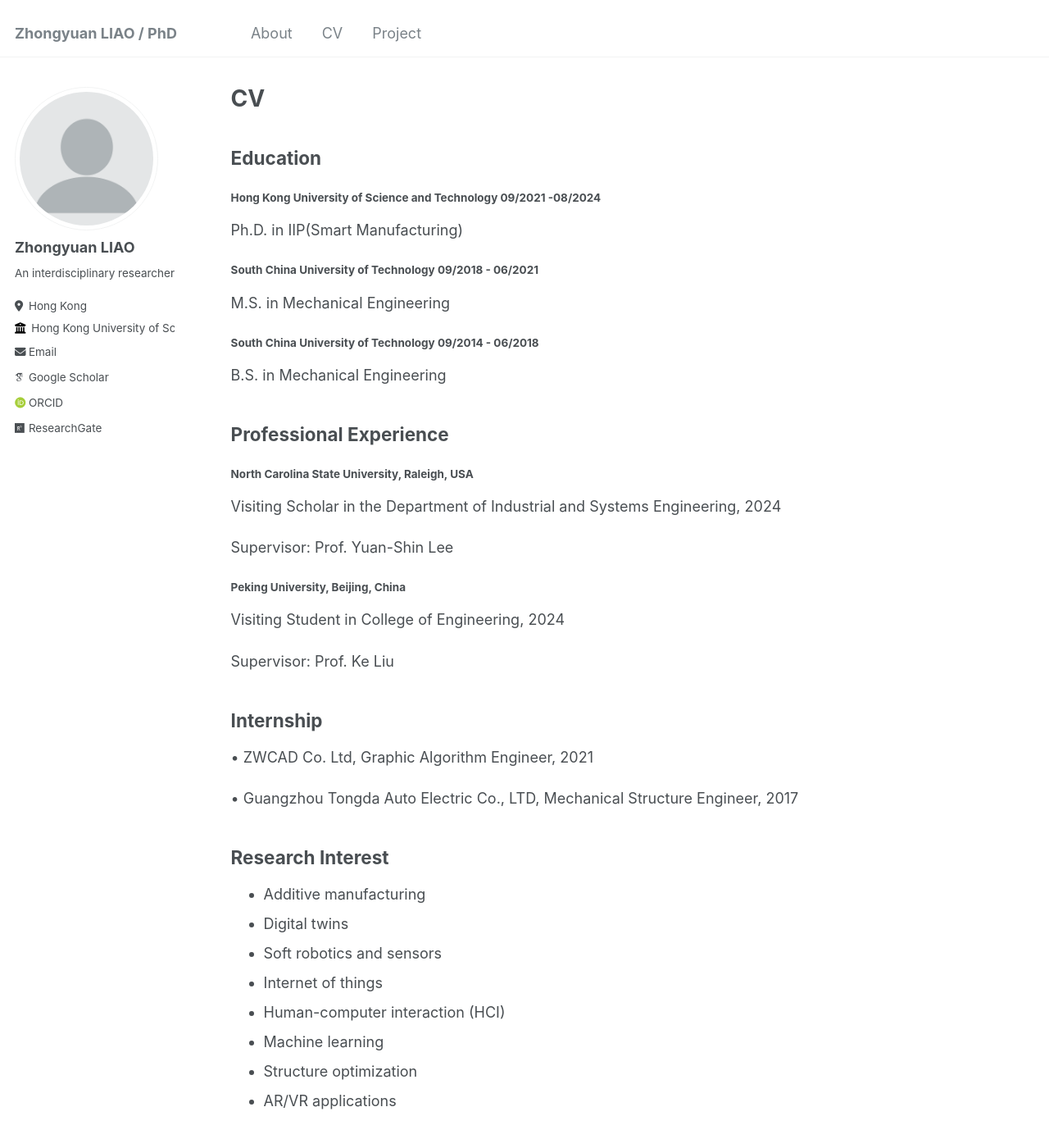
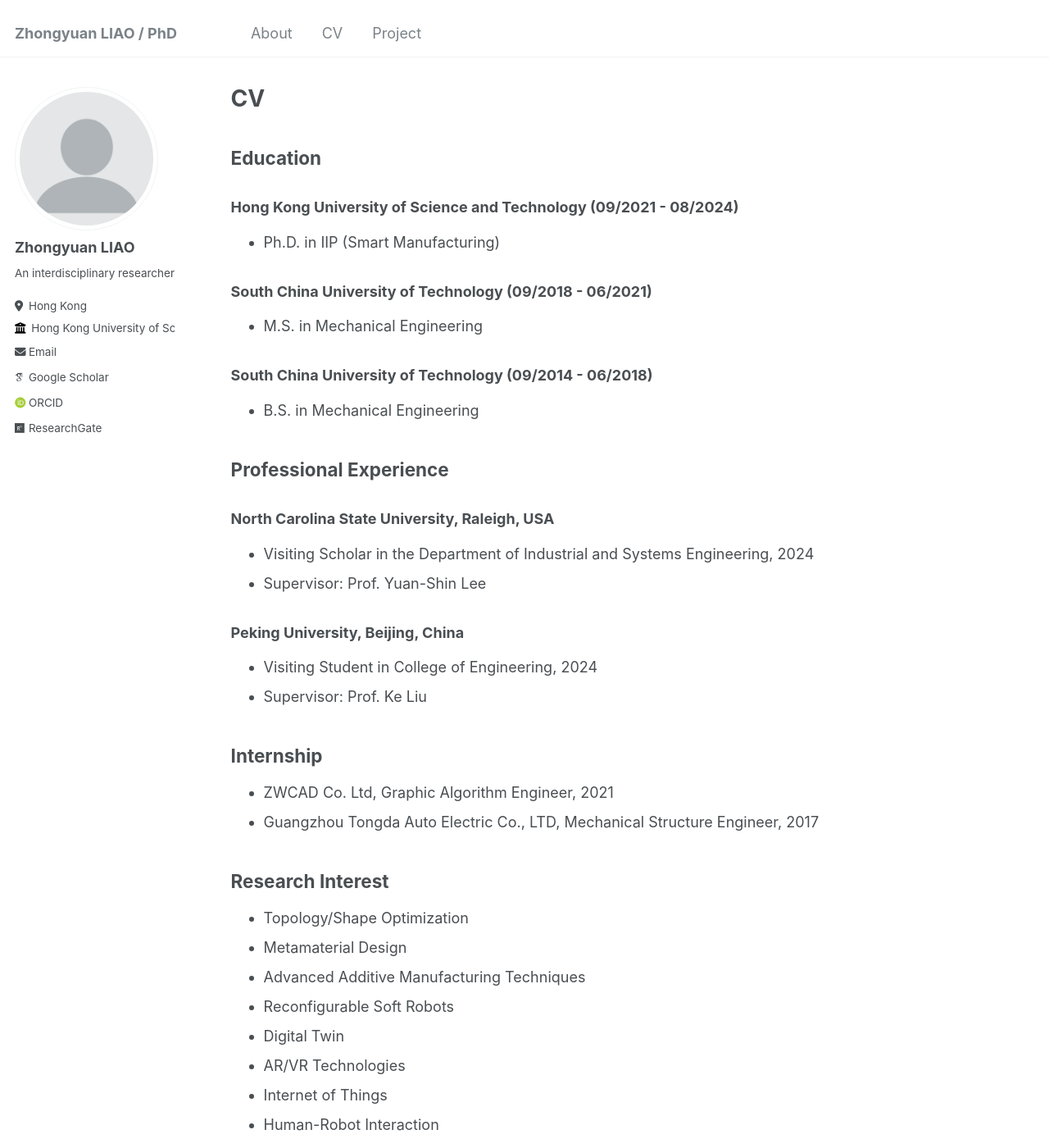
Before and after one commit to yuanzero/yuanzero.github.io, a Jekyll site: the page built from _pages/cv.md, in a window 1280 px wide and 1400 px high. Shown: the whole window at 82% size. Built offline with Jekyll 4.4.1, drawn with Linux system fonts in a browser that asks for light colours; some web fonts are replaced.

Commit message:
Update cv.md

```diff
--- a/_pages/cv.md
+++ b/_pages/cv.md
@@ -9,50 +9,41 @@ redirect_from:
 
 {% include base_path %}
 
+
 ## Education
-#### Hong Kong University of Science and Technology 09/2021 -08/2024
-Ph.D. in IIP(Smart Manufacturing)
+### Hong Kong University of Science and Technology (09/2021 - 08/2024)
+- Ph.D. in IIP (Smart Manufacturing)
 
-#### South China University of Technology	09/2018 - 06/2021
+### South China University of Technology (09/2018 - 06/2021)
+- M.S. in Mechanical Engineering
 
-M.S. in Mechanical Engineering
-
-#### South China University of Technology	09/2014 - 06/2018
-B.S. in Mechanical Engineering
+### South China University of Technology (09/2014 - 06/2018)
+- B.S. in Mechanical Engineering
 
 ## Professional Experience
+### North Carolina State University, Raleigh, USA
+- Visiting Scholar in the Department of Industrial and Systems Engineering, 2024
+- Supervisor: Prof. Yuan-Shin Lee
 
-#### North Carolina State University, Raleigh, USA
-
-Visiting Scholar in the Department of Industrial and Systems Engineering, 2024
-
-Supervisor: Prof. Yuan-Shin Lee
-
-#### Peking University, Beijing, China
-
-Visiting Student in College of Engineering, 2024
-
-Supervisor: Prof. Ke Liu
+### Peking University, Beijing, China
+- Visiting Student in College of Engineering, 2024
+- Supervisor: Prof. Ke Liu
 
 ## Internship
-
-• ZWCAD Co. Ltd, Graphic Algorithm Engineer, 2021
-
-• Guangzhou Tongda Auto Electric Co., LTD, Mechanical Structure Engineer, 2017
+- ZWCAD Co. Ltd, Graphic Algorithm Engineer, 2021
+- Guangzhou Tongda Auto Electric Co., LTD, Mechanical Structure Engineer, 2017
 
 ## Research Interest
-
-- Additive manufacturing
-- Digital twins
-- Soft robotics and sensors
-- Internet of things
-- Human-computer interaction (HCI)
-- Machine learning
-- Structure optimization
-- AR/VR applications
+- Topology/Shape Optimization
+- Metamaterial Design
+- Advanced Additive Manufacturing Techniques
+- Reconfigurable Soft Robots
+- Digital Twin
+- AR/VR Technologies
+- Internet of Things
+- Human-Robot Interaction
 
 ## Honors and Awards
-
 - Outstanding paper, NAMRC51 2023
 - National Scholarship 2019, 2020
 - Outstanding Student of Guangdong Province 2021
```
